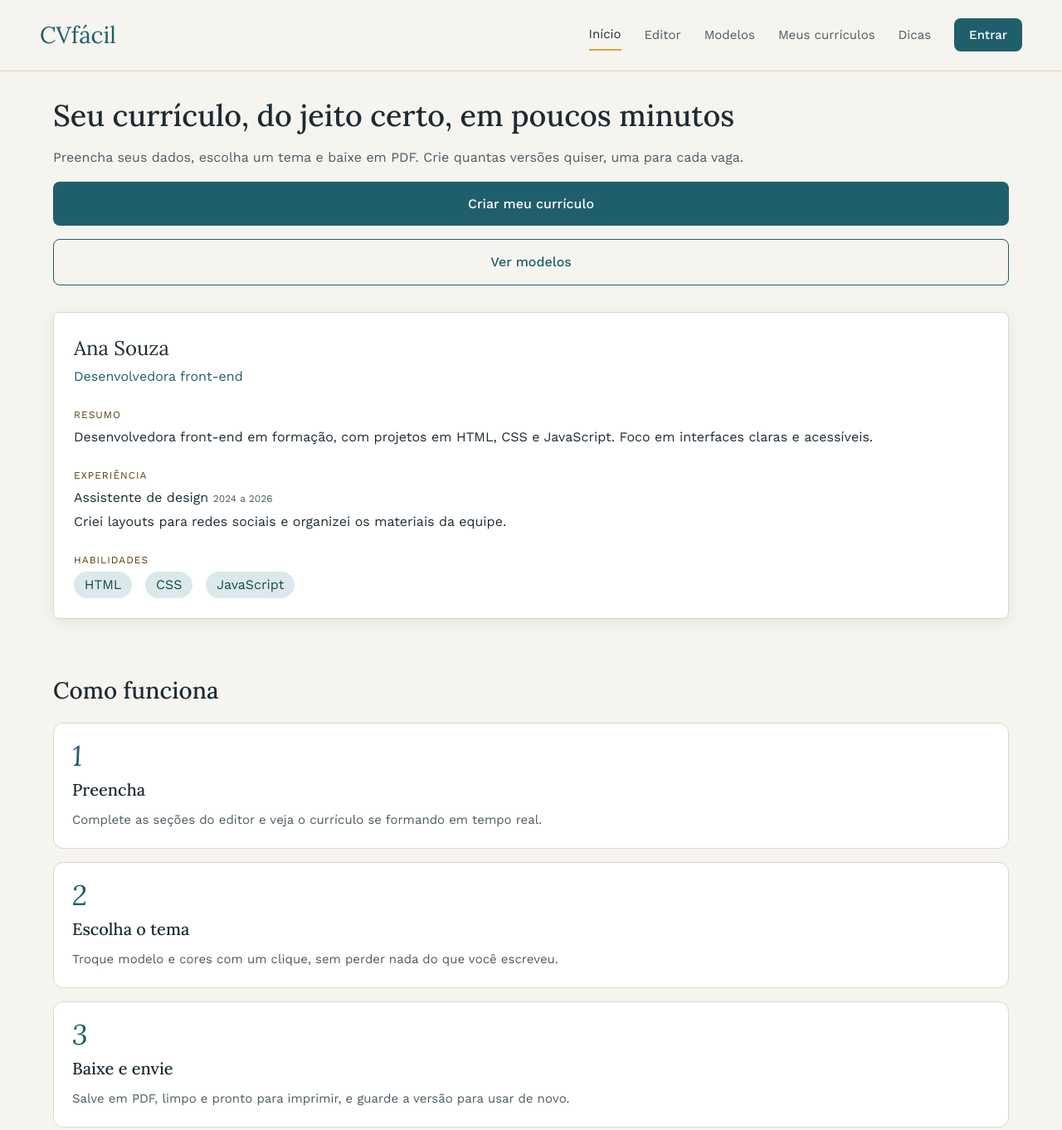
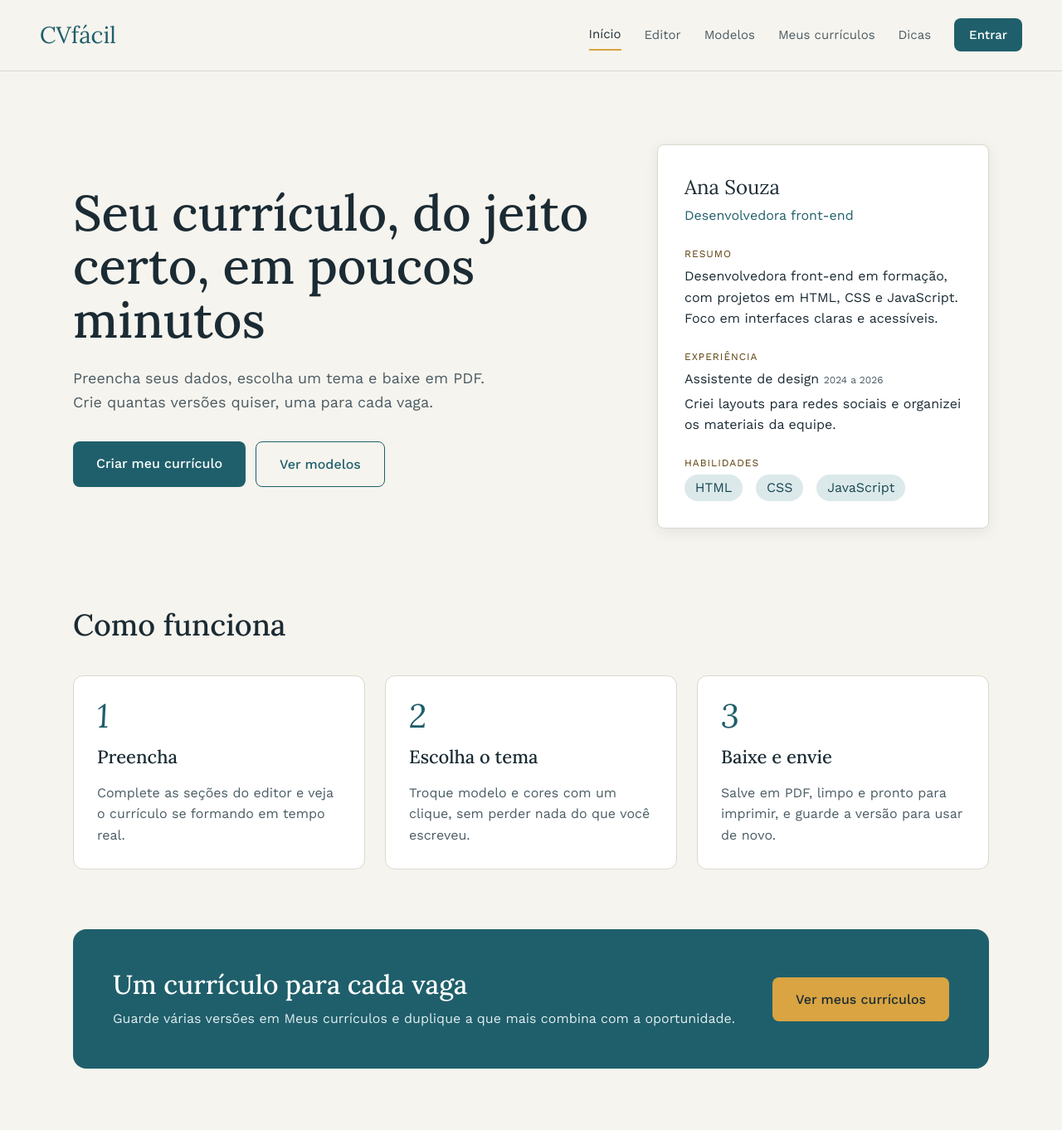
Before and after one commit to nathaliadebona/cvfacil, a plain HTML site: page index.html in a window 1280 px wide. Shown: the top 1362 px of the page at 83% size. Drawn offline with nearby package versions, Linux system fonts and the light colour scheme.

Commit message:
style: adiciona layout desktop da página inicial
Organiza o hero em duas colunas, os passos de como funciona em grade de três cartões e o bloco final em faixa horizontal, a partir de 64rem, e agrupa os botões do hero em uma div.

```diff
--- a/css/index.css
+++ b/css/index.css
@@ -3,6 +3,12 @@
     flex-direction: column;
     gap: 2rem;
     padding: 2rem 1.5rem;
+}
+
+.hero-botoes {
+    display: flex;
+    flex-direction: column;
+    gap: 0.625rem;
 }
 
 .introducao {
@@ -153,3 +159,99 @@
     color: var(--cor-texto);
     background-color: var(--cor-detalhes);
 }
+
+@media (min-width: 64rem) {
+    .hero {
+        flex-direction: row;
+        align-items: center;
+        gap: 3.5rem;
+        padding: 5.5rem 3rem 4rem;
+    }
+
+    .introducao {
+        flex: 1;
+        min-width: 0;
+        gap: 1.5rem;
+    }
+
+    .introducao h1 {
+        font-size: 3.75rem;
+        line-height: 1.08;
+    }
+
+    .introducao p {
+        max-width: 32.5rem;
+        font-size: 1.125rem;
+    }
+
+    .hero-botoes {
+        flex-direction: row;
+        flex-wrap: wrap;
+        gap: 0.75rem;
+        margin-top: 0.5rem;
+    }
+
+    .hero-botoes a {
+        padding: 0.875rem 1.75rem;
+    }
+
+    .exemplo {
+        flex: 1;
+        max-width: 25rem;
+        margin: 0 auto;
+        padding: 2rem;
+    }
+
+    .como-funciona {
+        padding: 1.5rem 3rem 4.5rem;
+    }
+
+    .como-funciona h2 {
+        font-size: 2.25rem;
+    }
+
+    .como-funciona ol {
+        display: grid;
+        grid-template-columns: repeat(3, minmax(0, 1fr));
+        gap: 1.5rem;
+        margin-top: 2rem;
+    }
+
+    .como-funciona li {
+        gap: 0.75rem;
+        padding: 1.75rem;
+        font-size: 1rem;
+    }
+
+    .como-funciona li::before {
+        font-size: 2.5rem;
+    }
+
+    .como-funciona li span {
+        font-size: 1.375rem;
+    }
+
+    .cta {
+        display: grid;
+        grid-template-columns: 1fr auto;
+        column-gap: 1.5rem;
+        row-gap: 0.5rem;
+        align-items: center;
+        margin: 0 3rem 5.5rem;
+        padding: 3rem;
+    }
+
+    .cta h2 {
+        font-size: 2rem;
+    }
+
+    .cta p {
+        font-size: 1rem;
+    }
+
+    .cta a {
+        grid-column: 2;
+        grid-row: 1 / 3;
+        padding: 0.875rem 1.75rem;
+    }
+}
--- a/index.html
+++ b/index.html
@@ -40,8 +40,10 @@
                 <h1>Seu currículo, do jeito certo, em poucos minutos</h1>
                 <p>Preencha seus dados, escolha um tema e baixe em PDF. Crie quantas versões quiser, uma para cada vaga.</p>
 
-                <a href="editor.html" class="botao-principal">Criar meu currículo</a>
-                <a href="modelos.html" class="botao-secundario">Ver modelos</a>
+                <div class="hero-botoes">
+                    <a href="editor.html" class="botao-principal">Criar meu currículo</a>
+                    <a href="modelos.html" class="botao-secundario">Ver modelos</a>
+                </div>
             </div>
 
             <article class="exemplo">
```
